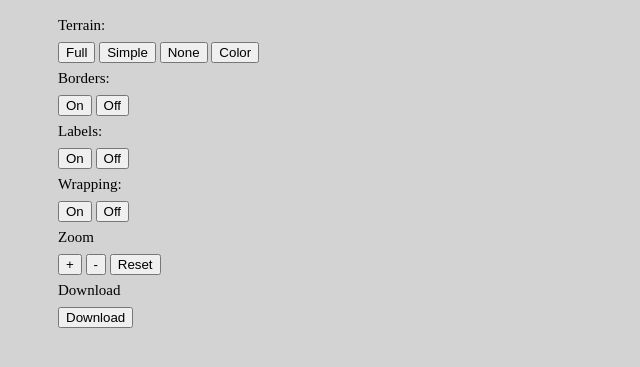
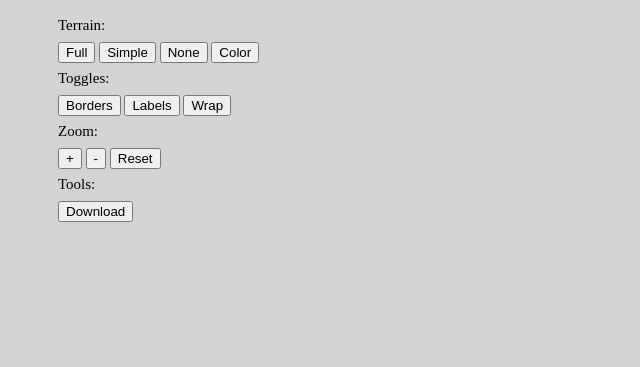
Before and after one commit to vtwbg/vtwbg.github.io, a plain HTML site: page index.html in a window 1280 px wide. Shown: the part 57-424 px from the top of the page, without its empty margins (0-640 px from the left). Drawn offline with Linux system fonts and the light colour scheme.

Commit message:
refactored button logic

```diff
--- a/index.html
+++ b/index.html
@@ -95,44 +95,18 @@
     </script>
 
     <script>
-        function bon() {
-            document.getElementById("border").style.display="block";
-            document.getElementById("border2").style.display="block";
+        function toggle(id) {
+          var active=document.getElementById(id).style.display!="block";
+          document.getElementById(id).style.display="block".repeat(active);
+          document.getElementById(id+"2").style.display="block".repeat(active);
         }
       </script>
 
         <script>
-            function boff() {
-                document.getElementById("border").style.display="";
-                document.getElementById("border2").style.display="";
-            }
-        </script>
-
-        <script>
-            function lon() {
-                document.getElementById("label").style.display="block";
-                document.getElementById("label2").style.display="block";
-            }
-        </script>
-
-        <script>
-            function loff() {
-                document.getElementById("label").style.display="";
-                document.getElementById("label2").style.display="";
-            }
-        </script>
-
-        <script>
-            function won() {
-                document.getElementById("left").style.marginLeft="0px";
-                document.getElementById("right").style.display="block";
-            }
-        </script>
-
-        <script>
-            function woff() {
-                document.getElementById("left").style.marginLeft="50px";
-                document.getElementById("right").style.display="none";
+            function wrap() {
+              var active=document.getElementById("right").style.display=="none";
+              document.getElementById("left").style.marginLeft=50*(1-active)+"px";
+              document.getElementById("right").style.display=["block","none"][1-active];
             }
         </script>
 
@@ -176,20 +150,15 @@
   <button onclick="simple()">Simple</button>
   <button onclick="off()">None</button>
   <button onclick="color()">Color</button>
-  <p>Borders:</p>
-    <button onclick="bon()" style="margin-left: 50px">On</button>
-    <button onclick="boff()">Off</button>
-  <p>Labels:</p>
-    <button onclick="lon()" style="margin-left: 50px">On</button>
-    <button onclick="loff()">Off</button>
-  <p>Wrapping:</p>
-    <button onclick="won()" style="margin-left: 50px">On</button>
-    <button onclick="woff()">Off</button>
-  <p>Zoom</p>
+  <p>Toggles:</p>
+    <button onclick="toggle('border')" style="margin-left: 50px">Borders</button>
+    <button onclick="toggle('label')">Labels</button>
+    <button onclick="wrap()">Wrap</button>
+  <p>Zoom:</p>
     <button id="plus" style="margin-left: 50px">+</button>
     <button id="minus">-</button>
     <button id="reset">Reset</button>
-  <p>Download</p>
+  <p>Tools:</p>
     <button onclick="save()" style="margin-left: 50px">Download</button>
 
   <script>
```
